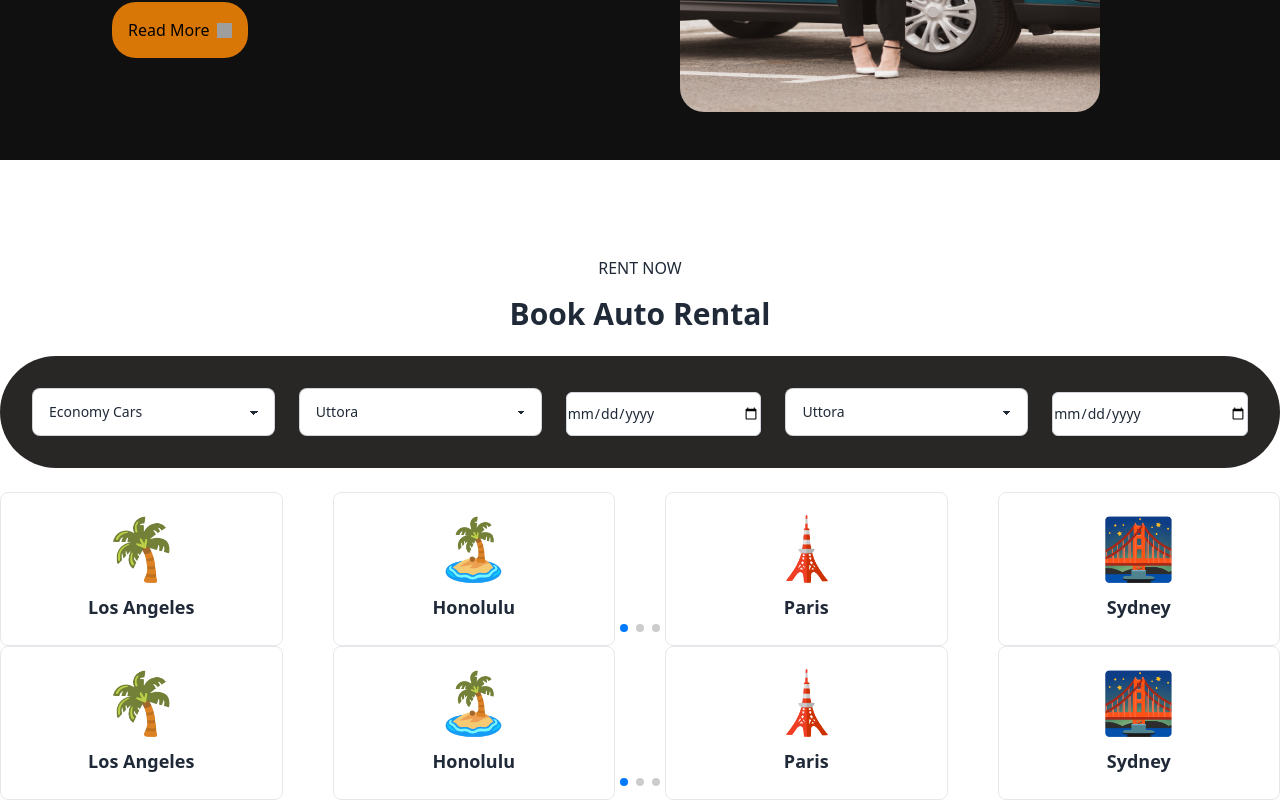
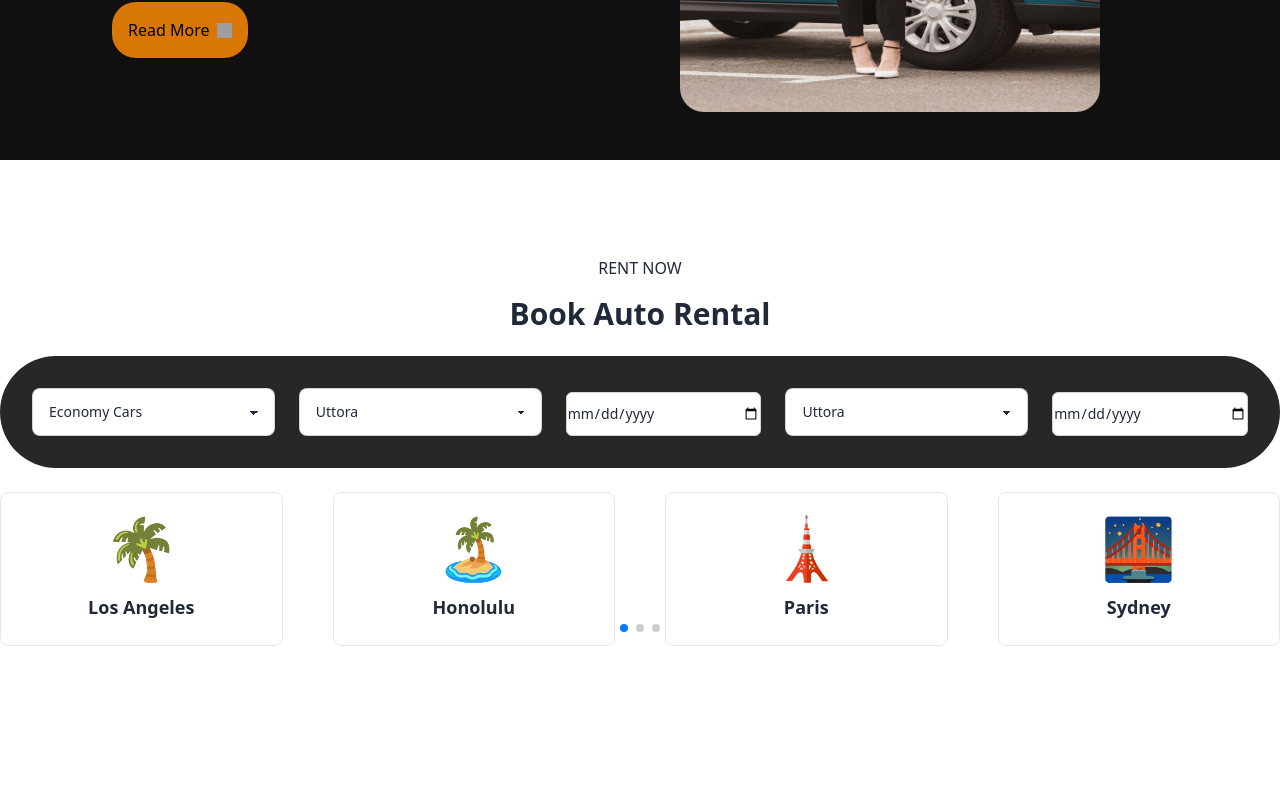
Before and after one commit to nayeem-miah/UrbanDrive-Client, a React (Vite) app: page / in a window 1280 px wide. Shown: the part 526-1326 px from the top of the page. After the commit the page ends 1172 px from the top, so only its background shows below. Built offline with nearby package versions, Linux system fonts and the light colour scheme; grey boxes are pictures that could not be loaded; a web font is replaced by a local one.

Commit message:
browseByCar created

```diff
--- a/src/Components/BrowseByCar.tsx
+++ b/src/Components/BrowseByCar.tsx
@@ -57,10 +57,10 @@ return (
       >
         {destinations.map((destination, index) => (
           <SwiperSlide key={index}>
-            <div className="border rounded-lg p-6 flex flex-col items-center">
+            {/* <div className="border rounded-lg p-6 flex flex-col items-center">
               <div className="text-6xl mb-4">{destination.icon}</div>
               <h3 className="text-lg font-semibold">{destination.name}</h3>
-            </div>
+            </div> */}
           </SwiperSlide>
         ))}
 
```
